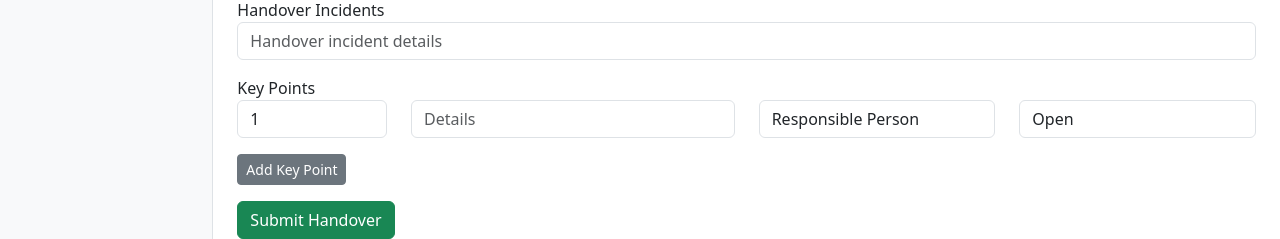
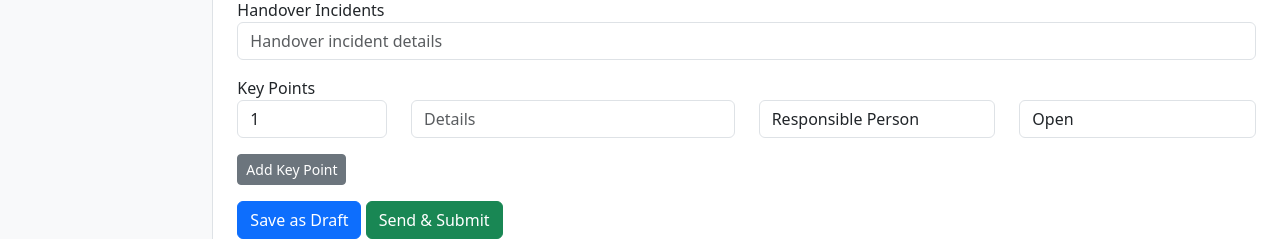
Before and after one commit to mdsajid786/shift_handover_app, a Flask app: page /handover in a window 1280 px wide. Shown: the part 736-975 px from the top of the page. Run offline with Flask 3, Linux system fonts and the light colour scheme; the visitor is signed in with stand-in values (Sample User, id 1); data that the repository does not hold is empty; some libraries are stand-ins or nearby versions.

Commit message:
updated code with save & send

```diff
--- a/models/models.py
+++ b/models/models.py
@@ -28,6 +28,7 @@ class Shift(db.Model):
     next_shift_type = db.Column(db.String(16), nullable=False)
     current_engineers = db.relationship('TeamMember', secondary='current_shift_engineers')
     next_engineers = db.relationship('TeamMember', secondary='next_shift_engineers')
+    status = db.Column(db.String(16), nullable=False, default='draft')  # draft or sent
 
 class Incident(db.Model):
     id = db.Column(db.Integer, primary_key=True)
--- a/routes/handover.py
+++ b/routes/handover.py
@@ -39,12 +39,12 @@ def handover():
         date_str = request.form['date']
         current_shift_type = request.form['current_shift_type']
         next_shift_type = request.form['next_shift_type']
+        action = request.form.get('action', 'send')  # 'save' or 'send'
         # Parse date
         date = datetime.strptime(date_str, '%Y-%m-%d').date()
         shift_map = {'Morning': 'D', 'Evening': 'E', 'Night': 'N'}
         current_shift_code = shift_map[current_shift_type]
         next_shift_code = shift_map[next_shift_type]
-        # For night shift, if before 6:45, use previous day for current shift
         ist_now = get_ist_now()
         if current_shift_type == 'Night' and ist_now.time() < dt_time(6,45):
             night_date = date - timedelta(days=1)
@@ -56,8 +56,9 @@ def handover():
             next_engineers_objs = get_engineers_for_shift(next_date, next_shift_code)
         else:
             next_engineers_objs = get_engineers_for_shift(date, next_shift_code)
-        # Save shift
-        shift = Shift(date=date, current_shift_type=current_shift_type, next_shift_type=next_shift_type)
+        # Save shift with status
+        shift_status = 'draft' if action == 'save' else 'sent'
+        shift = Shift(date=date, current_shift_type=current_shift_type, next_shift_type=next_shift_type, status=shift_status)
         db.session.add(shift)
         db.session.commit()
         for member in current_engineers_objs:
@@ -95,8 +96,11 @@ def handover():
                 )
                 db.session.add(kp)
         db.session.commit()
-        send_handover_email(shift)
-        flash('Handover submitted and email sent!')
+        if action == 'send':
+            send_handover_email(shift)
+            flash('Handover submitted and email sent!')
+        else:
+            flash('Handover saved as draft.')
         return redirect(url_for('dashboard.dashboard'))
     else:
         # GET: auto-populate engineers using dashboard logic
--- a/templates/handover_form.html
+++ b/templates/handover_form.html
@@ -149,6 +149,7 @@
         container.appendChild(entry);
     }
     </script>
-    <button type="submit" class="btn btn-success">Submit Handover</button>
+    <button type="submit" class="btn btn-primary" name="action" value="save">Save as Draft</button>
+    <button type="submit" class="btn btn-success" name="action" value="send">Send & Submit</button>
 </form>
 {% endblock %}
```
Also changed, not shown: migrate_add_shift_status.py (added, +16 -0 lines).
